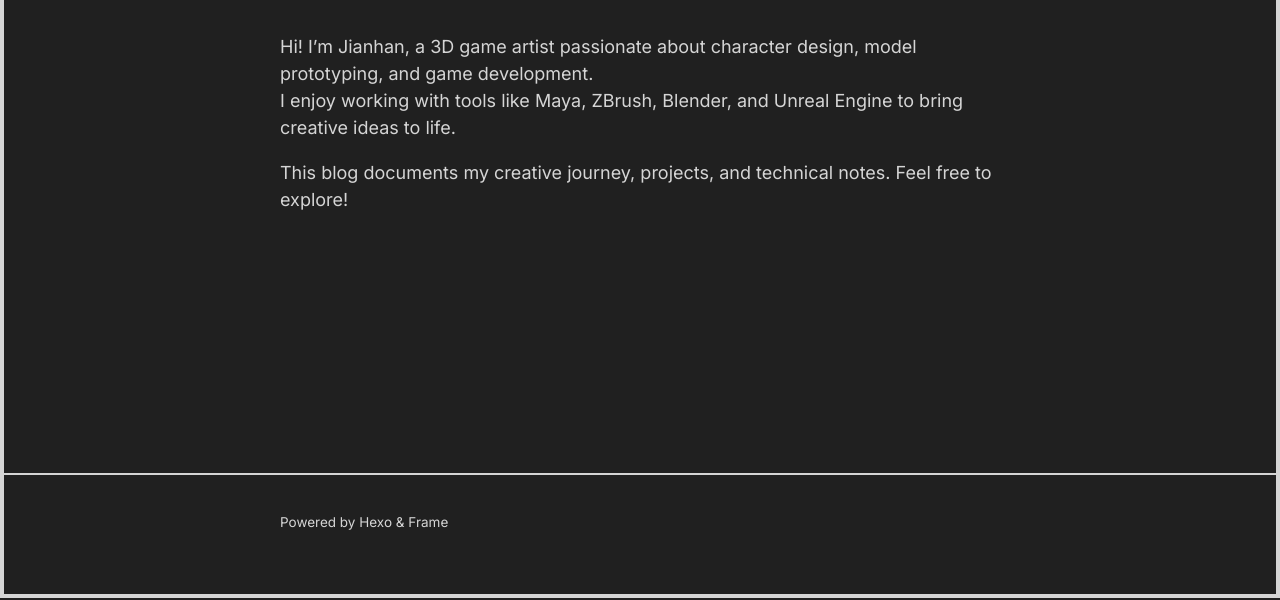
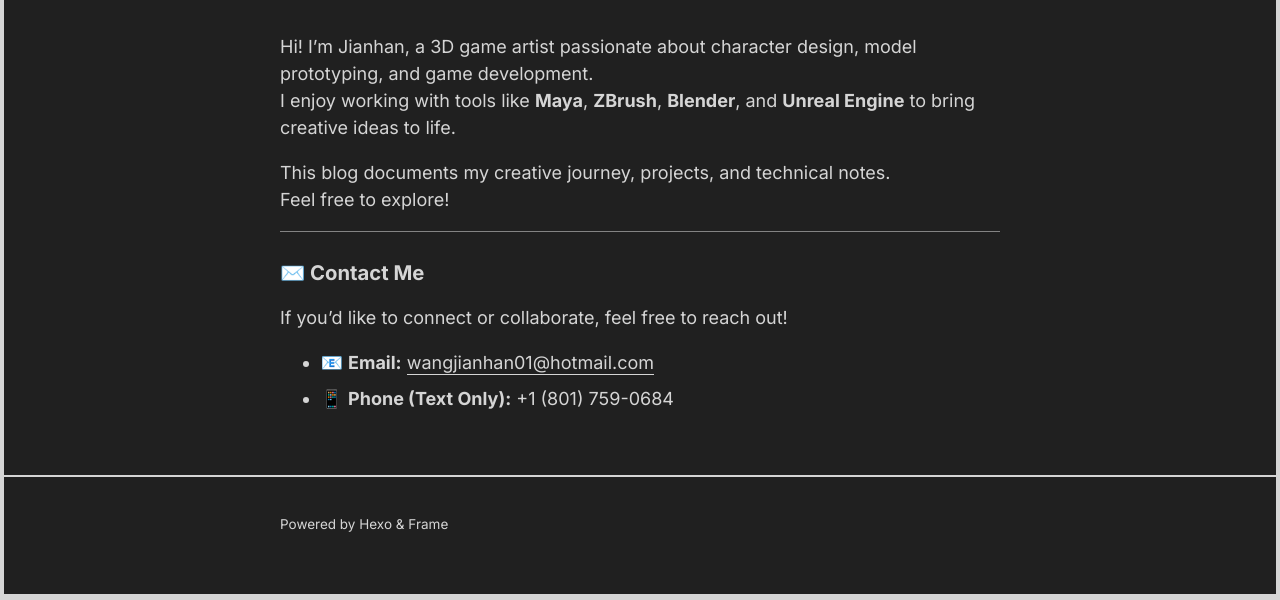
Before and after one commit to Jianhan0/portfolio.en, a plain HTML site: page about/index.html in a window 1280 px wide. Shown: the part 202-802 px from the top of the page. Drawn offline with Linux system fonts and the light colour scheme.

Commit message:
Site updated: 2025-06-20 18:51:30

```diff
--- a/about/index.html
+++ b/about/index.html
@@ -142,8 +142,14 @@
     <div class="h-line-primary"></div>
 </div>
     <div class="post-content">
-    <p>Hi! I’m Jianhan, a 3D game artist passionate about character design, model prototyping, and game development.<br>I enjoy working with tools like Maya, ZBrush, Blender, and Unreal Engine to bring creative ideas to life.</p>
-<p>This blog documents my creative journey, projects, and technical notes. Feel free to explore!</p>
+    <p>Hi! I’m Jianhan, a 3D game artist passionate about character design, model prototyping, and game development.<br>I enjoy working with tools like <strong>Maya</strong>, <strong>ZBrush</strong>, <strong>Blender</strong>, and <strong>Unreal Engine</strong> to bring creative ideas to life.</p>
+<p>This blog documents my creative journey, projects, and technical notes.<br>Feel free to explore!</p>
+<hr>
+<h3 id="✉️-Contact-Me"><a href="#✉️-Contact-Me" class="headerlink" title="✉️ Contact Me"></a>✉️ Contact Me</h3><p>If you’d like to connect or collaborate, feel free to reach out!</p>
+<ul>
+<li>📧 <strong>Email:</strong> <a href="mailto:&#x77;&#97;&#x6e;&#103;&#106;&#105;&#x61;&#110;&#104;&#97;&#x6e;&#x30;&#x31;&#x40;&#x68;&#111;&#x74;&#109;&#97;&#x69;&#108;&#x2e;&#99;&#111;&#109;">wangjianhan01@hotmail.com</a></li>
+<li>📱 <strong>Phone (Text Only):</strong> +1 (801) 759-0684</li>
+</ul>
 
 </div>
 
```
Also changed, not shown: 2025/05/20/Bjd-Project/index.html (+4 -4 lines), 2025/06/11/Game-Character-Model/index.html (+4 -4 lines), categories/gallery/index.html (+8 -8 lines).
